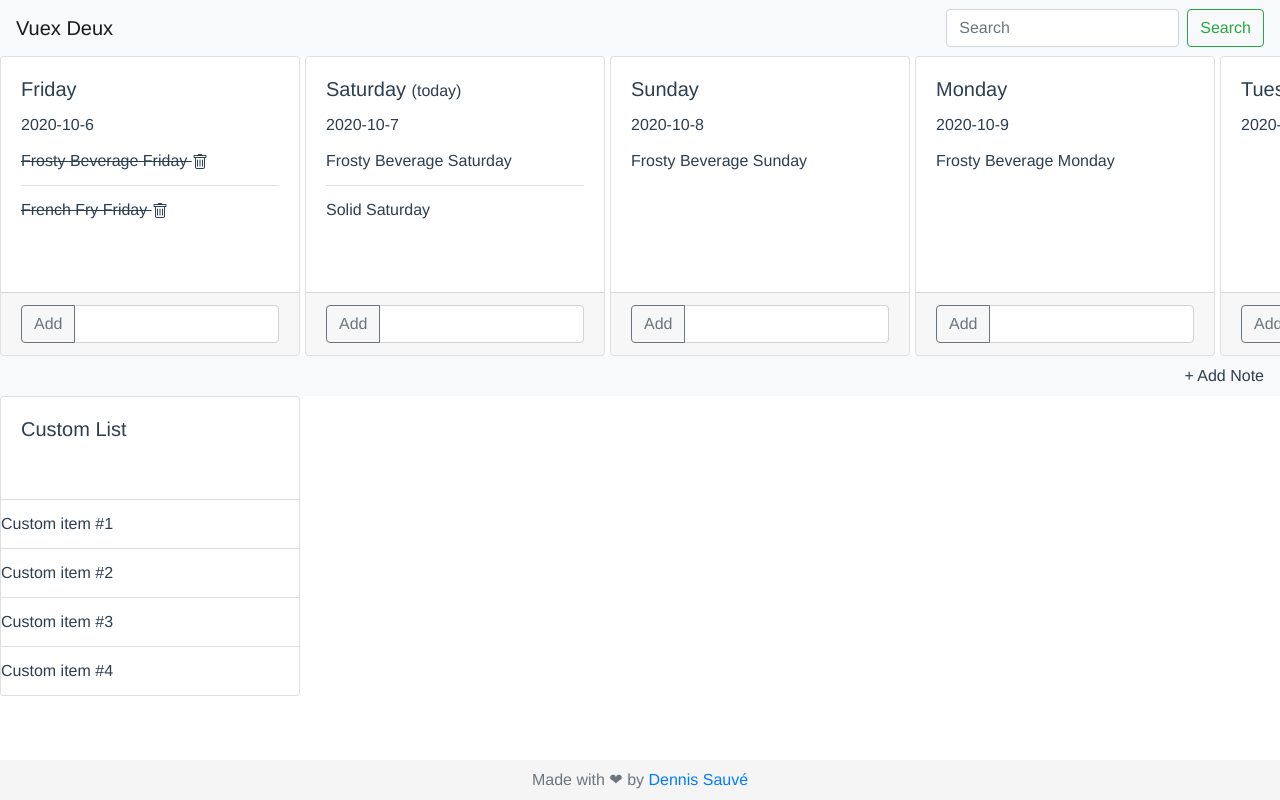
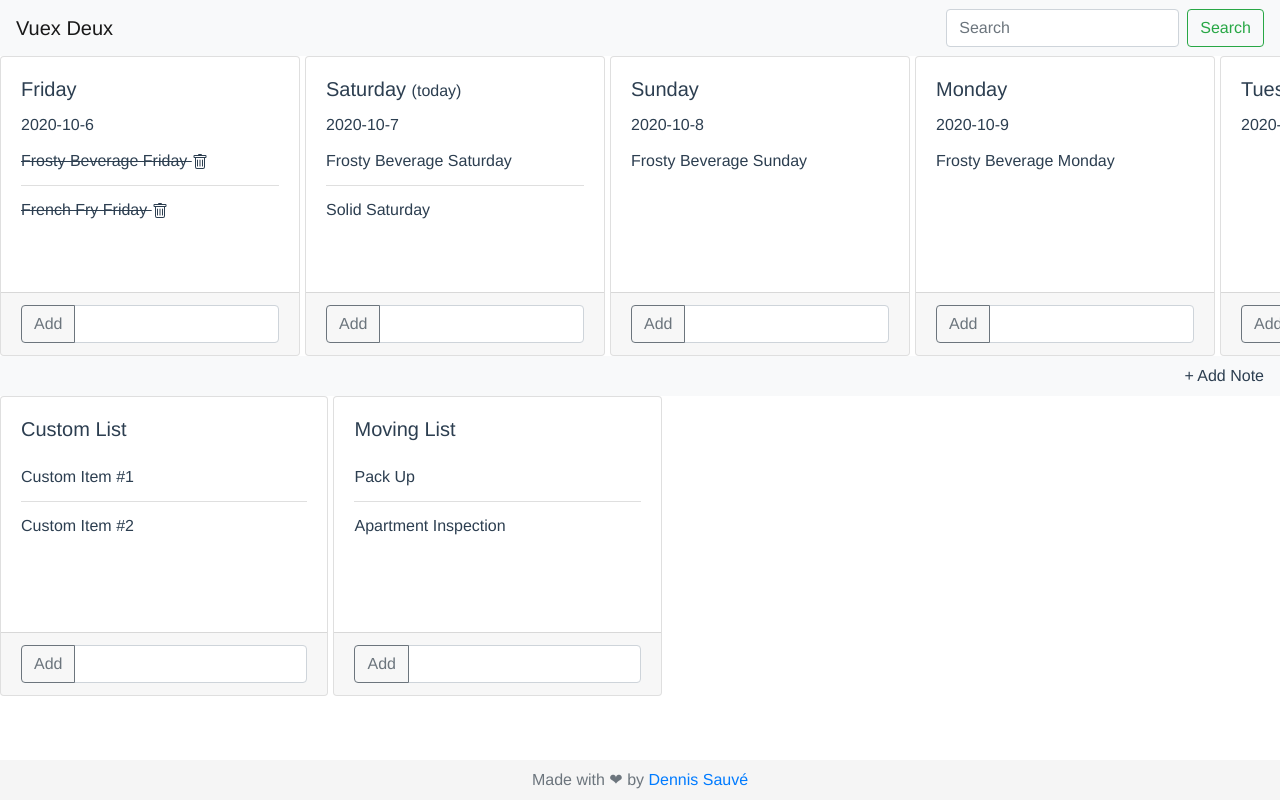
Before and after one commit to dengsauve/vuex-deux, a Vue app: page / in a window 1280 px wide. Built offline with nearby package versions, Linux system fonts and the light colour scheme.

Commit message:
Updated custom lists to use ListCard component

```diff
--- a/src/App.vue
+++ b/src/App.vue
@@ -5,7 +5,7 @@
 
         <div class="container-fluid">
             <div class="row flex-row flex-nowrap card-holder">
-                <ListCard v-for="day in days" :day="day" :key="day.id"/>
+                <ListCard v-for="day in days" :day="day" :key="day.id" :showdate="true"/>
             </div>
         </div>
 
@@ -14,17 +14,7 @@
         <div class="container-fluid">
 
             <div class="row flex-row flex-nowrap card-holder">
-                <div class="card" style="width: 18rem;">
-                    <div class="card-body">
-                        <h5 class="card-title">Custom List</h5>
-                    </div>
-                    <ul class="list-group list-group-flush">
-                        <li class="list-group-item">Custom item #1</li>
-                        <li class="list-group-item">Custom item #2</li>
-                        <li class="list-group-item">Custom item #3</li>
-                        <li class="list-group-item">Custom item #4</li>
-                    </ul>
-                </div>
+                <ListCard v-for="list in lists" :day='list' :key="list.id" :showdate="false"/>
             </div>
 
         </div>
@@ -47,6 +37,7 @@
         computed: {
             ...mapState([
                 'tasks',
+                'lists'
             ]),
         },
         data: function () {
--- a/src/ListCard.vue
+++ b/src/ListCard.vue
@@ -6,7 +6,7 @@
             <h5 class="card-title">{{ day.name }}
                 <small v-if="day.isToday">(today)</small>
             </h5>
-            {{ day.id }}
+            <span v-if="showdate">{{ day.id }}</span>
 
             <draggable :list="list"
                        group="tasks"
@@ -64,6 +64,7 @@
         name: 'ListCard',
         props: [
             'day',
+            'showdate'
         ],
         data: function () {
             return {
--- a/src/main.js
+++ b/src/main.js
@@ -64,6 +64,36 @@ const store = new Vuex.Store({
                 name: 'Frosty Beverage Monday',
                 completed: false,
             },
+        ],
+        lists: [
+            {
+                id: 1,
+                name: 'Custom List',
+                tasks: [
+                    {
+                        name: 'Custom Item #1',
+                        completed: false,
+                    },
+                    {
+                        name: 'Custom Item #2',
+                        completed: false,
+                    },
+                ]
+            },
+            {
+                id: 2,
+                name: 'Moving List',
+                tasks: [
+                    {
+                        name: 'Pack Up',
+                        completed: false,
+                    },
+                    {
+                        name: 'Apartment Inspection',
+                        completed: false,
+                    },
+                ]
+            }
         ]
     },
     mutations: {
```
